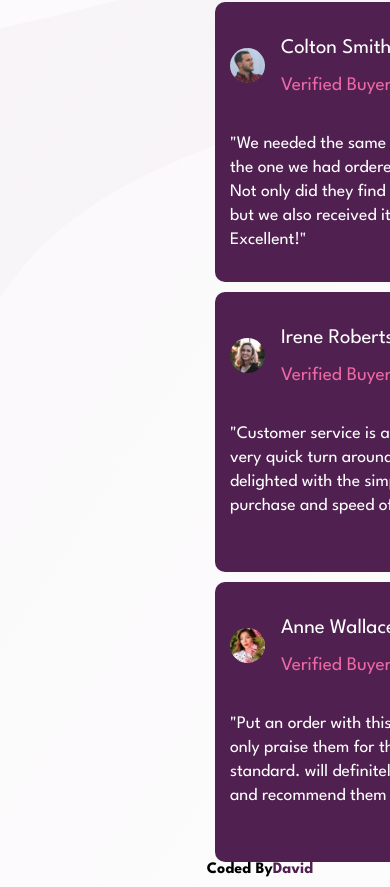
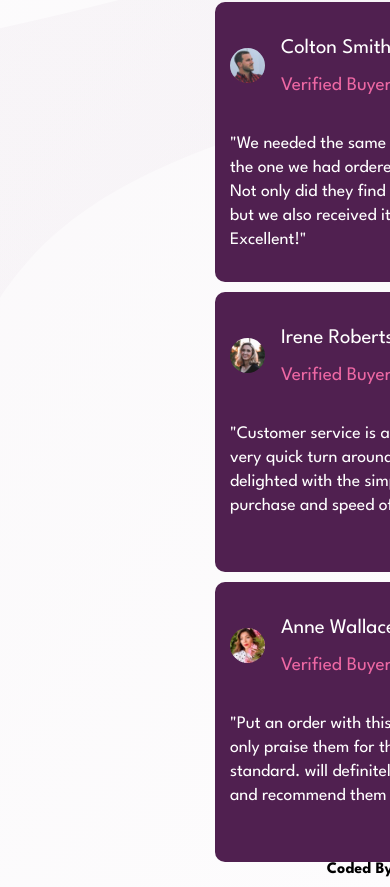
Before and after one commit to Ayodeledavid123/social-proof, a plain HTML site: page index.html in a window 390 px wide. Shown: the part 558-1445 px from the top of the page. Drawn offline with Linux system fonts and the light colour scheme.

Commit message:
Update styles.css

```diff
--- a/styles.css
+++ b/styles.css
@@ -227,6 +227,8 @@ body{
     }
     footer{
         width: 500px;
+        text-align: center;
+        padding-left: 120px;
     }
     html{
         width: 500px
```
